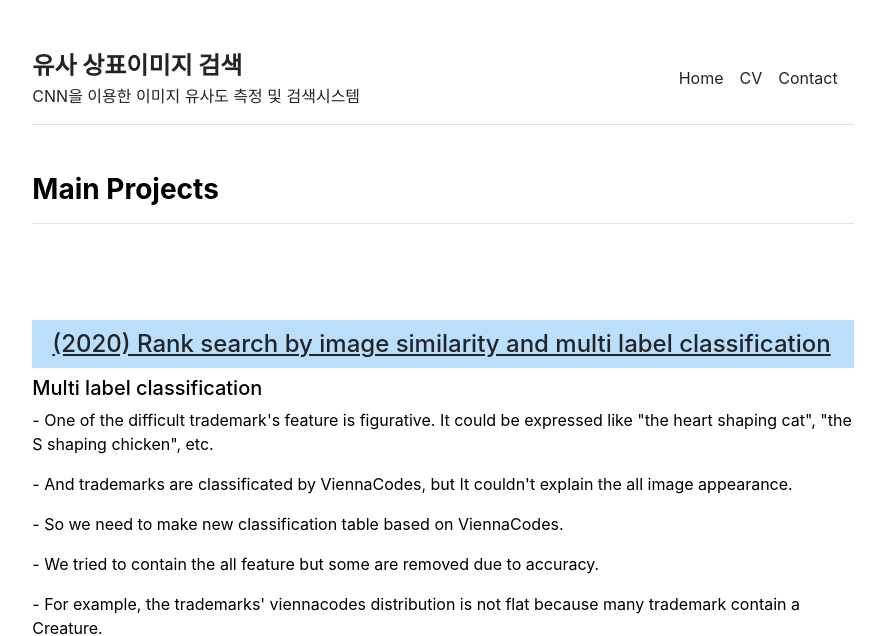
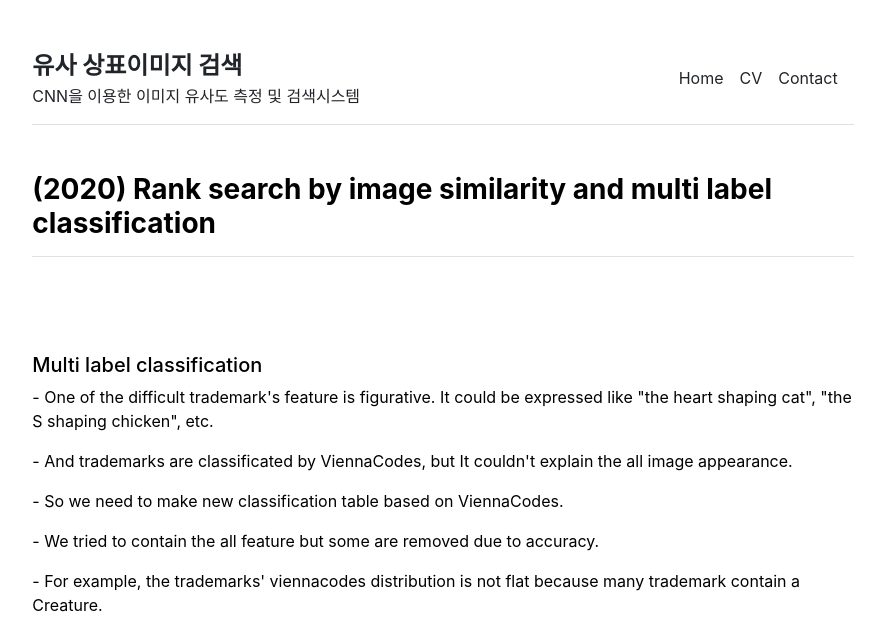
Before and after one commit to HyeongminMoon/FRCNN_trademark_similarity, a Jekyll site: the page built from index.md, in a window 1280 px wide and 900 px high, cut to the strip 0-636 px from the top of the window. Shown: the whole strip, without its empty margins (197-1082 px from the left). Built offline with Jekyll 4.4.1, drawn with Linux system fonts in a browser that asks for light colours.

Commit message:
Update publications.html

```diff
--- a/_includes/publications.html
+++ b/_includes/publications.html
@@ -9,15 +9,11 @@
 
 <div class="row g-5 mb-5">
   <div>
-    <h3 class="fw-bold border-bottom pb-3 mb-5">Main Projects</h3>
+    <h3 class="fw-bold border-bottom pb-3 mb-5">(2020) Rank search by image similarity and multi label classification</h3>
     {% if page.title == "Home" %}
 
   </div>
 </div>
-
-
-<h4 class="b" id="frcnn"><A href = "https://github.com/HyeongminMoon/FRCNN_trademark_similarity">(2020) Rank search by image similarity and multi label classification </A></h4>
-
 
 <h5> Multi label classification </h5>
 <p> - One of the difficult trademark's feature is figurative. It could be expressed like "the heart shaping cat", "the S shaping chicken",
```
